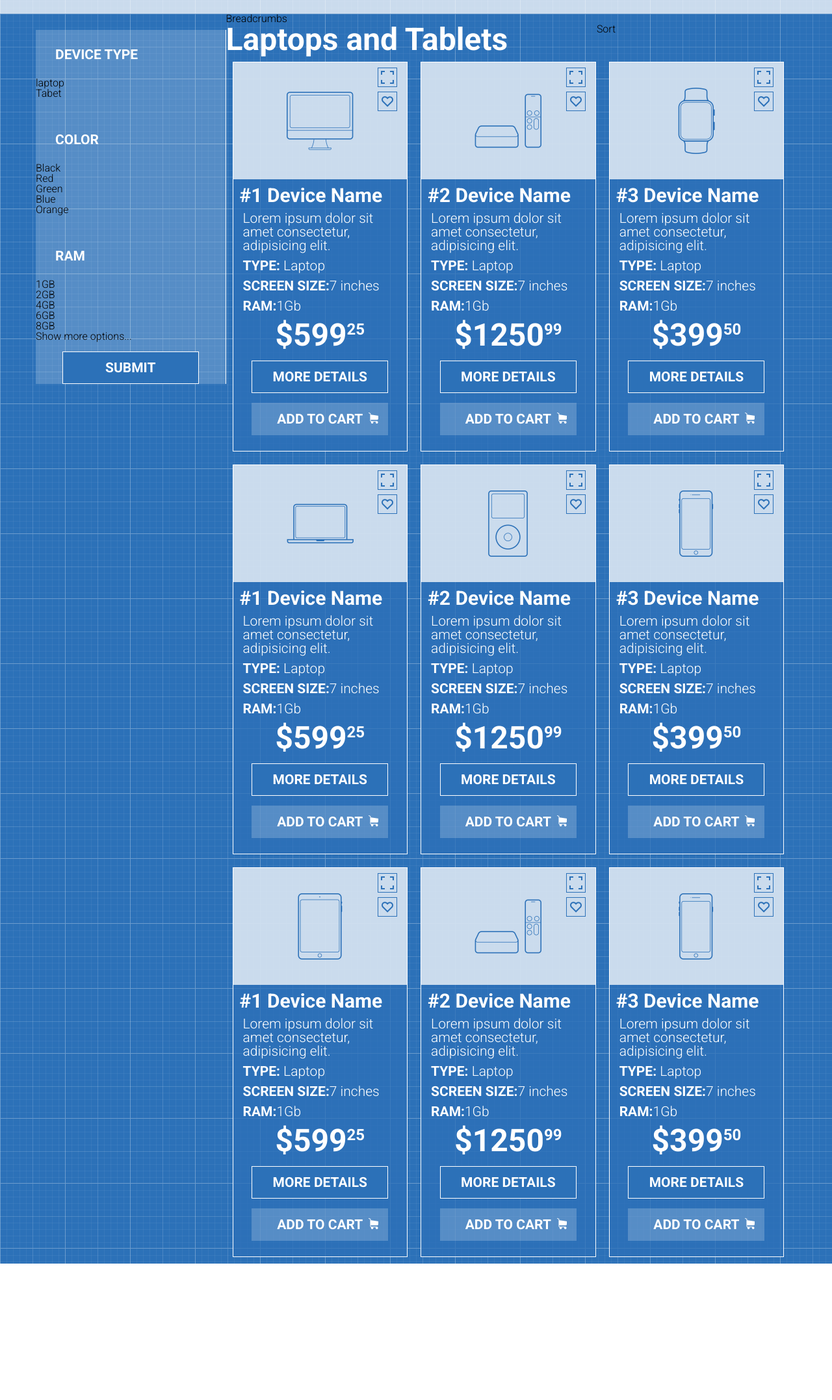
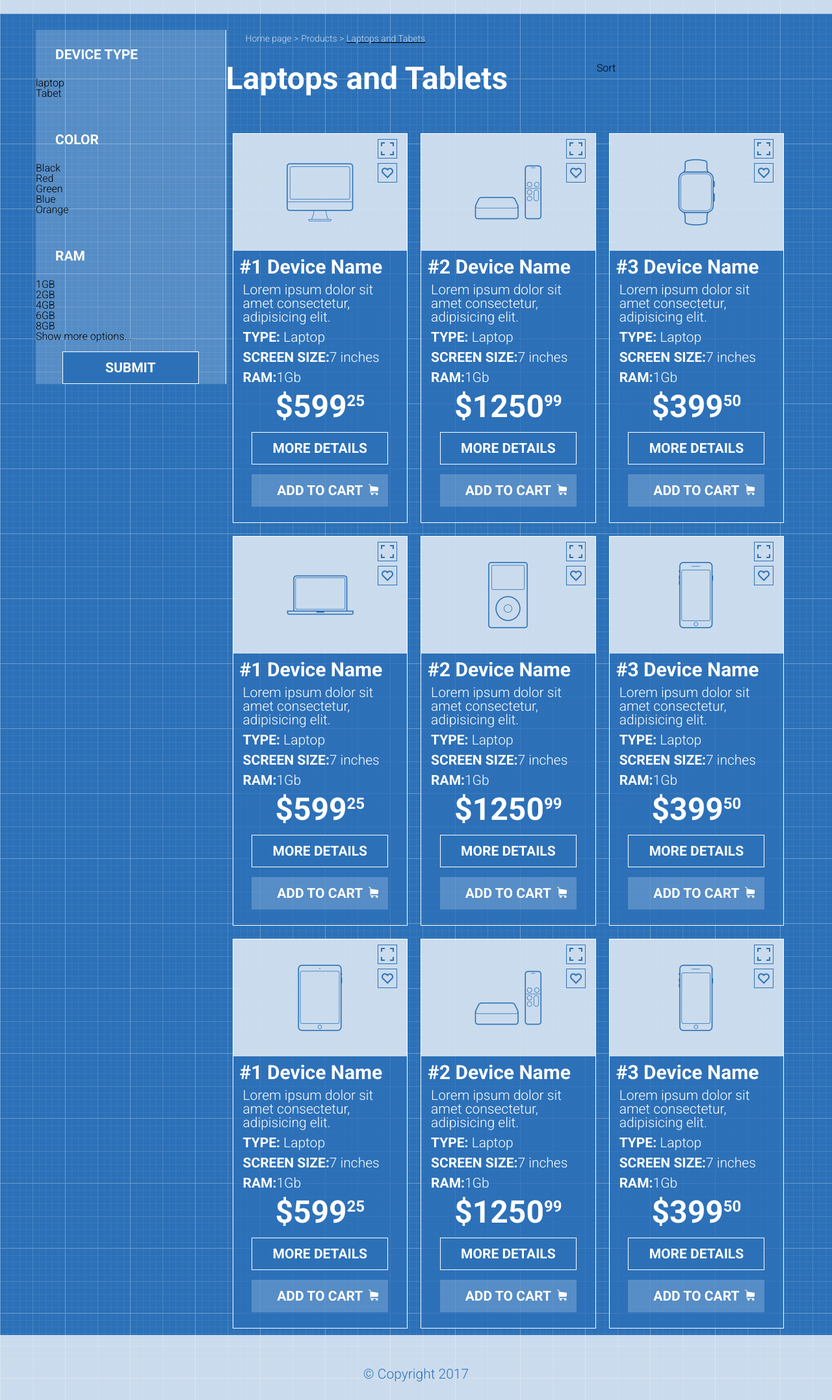
Before and after one commit to Lenok-saharok/Shop-project, a plain HTML site: page index.html in a window 1280 px wide. Shown: the part 79-2234 px from the top of the page at 65% size. Before the commit the page ends 2024 px from the top, so only its background shows below. Drawn offline with Linux system fonts and the light colour scheme.

Commit message:
Added breadcrumps, footer and hover for button

```diff
--- a/index.html
+++ b/index.html
@@ -98,7 +98,13 @@
 
                 <div class="col-md-9">
                     <div class="row">
-                        <div class="col-md-12">Breadcrumbs</div>
+                        <div class="col-md-12">
+                            <ul class="breadcrumps">
+                                <li><a href="">Home page ></a></li>
+                                <li><a href="">Products ></a></li>
+                                <li><a href="">Laptops and Tabets</a></li>
+                            </ul>
+                        </div>
                     </div>
                     <div class="row">
                         <div class="col-md-8">
@@ -306,16 +312,14 @@
                                 <button class="in-cart-button">ADD TO CART</button>
                             </div>
                         </div>
-
-
-
                     </div>
                 </div>
-
             </div>
         </div>
     </main>
-
+<footer class="footer">
+<p>&copy Copyright 2017</p>
+</footer>
 </body>
 
 </html>
--- a/style.css
+++ b/style.css
@@ -234,6 +234,7 @@ body {
     background-color: rgba(255, 255, 255, 0.2);
     color: white;
     text-align: center;
+    border:none;
 
 }
 
@@ -241,6 +242,7 @@ h1 {
     font-weight: bold;
     font-size: 48px;
     color: white;
+    padding-bottom: 50px;
 }
 
 .product {
@@ -280,7 +282,11 @@ h1 {
     background-position: 180px 15px;
     border:none;
     background-color: rgba(255,255,255,0.2);
+}
 
+.in-cart-button:hover{
+    background-color: #2c71b8;
+    border:1px solid white;
 }
 
 h6 {
@@ -365,3 +371,34 @@ border:1px solid #2c71b8;
     right: 5px;
   margin: 10px;
 }
+.breadcrumps a{
+    text-decoration: none;
+    font-size: 14px;
+    color: #cadbed;
+font-weight: 300;
+}
+.breadcrumps li{
+   display: inline;
+
+}
+.breadcrumps{
+    margin: 30px;
+}
+.breadcrumps li:last-child{
+    text-decoration: underline;
+}
+.breadcrumps li>a:hover{
+    text-decoration: underline;
+    color: white;
+}
+.footer{
+    background-color: rgba(255, 255, 255, 0.75);
+    height: 100px;
+}
+.footer>p{
+    font-size: 21px;
+color: #2c71b8;
+font-weight: 300;
+text-align: center;
+padding-top: 50px;
+}
```
